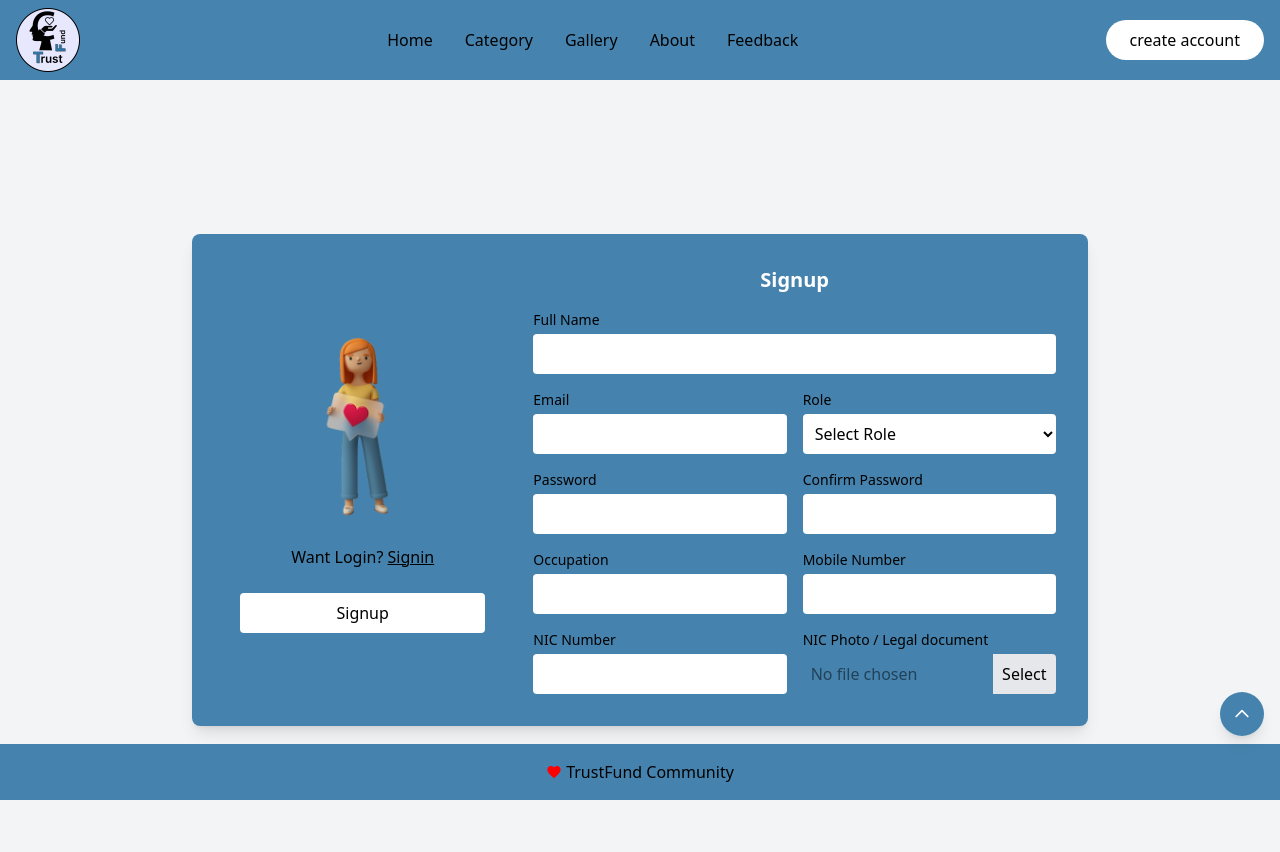
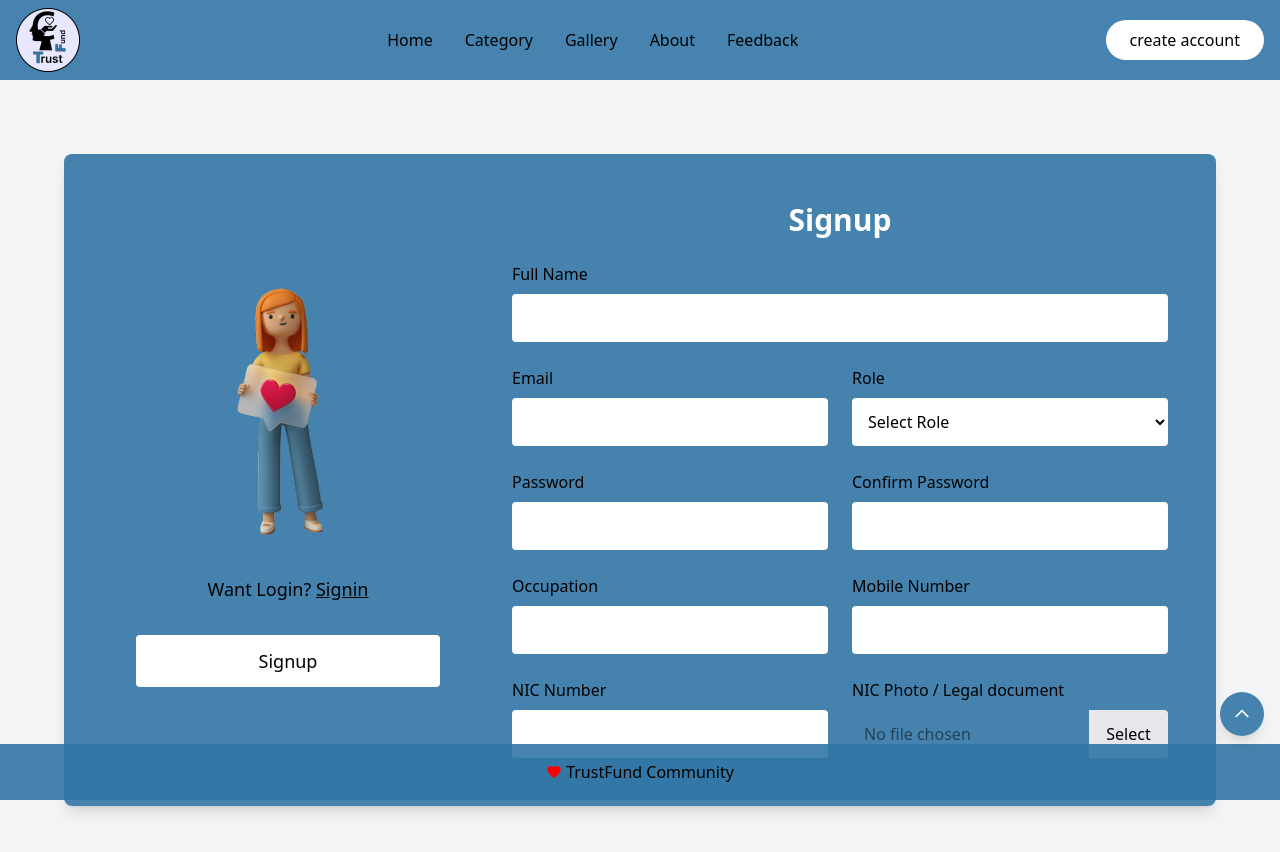
Before and after one commit to binathlaknaka/TrustFund-Frontend, a React (Vite) app: page /signin in a window 1280 px wide. Both pictures are taken after a click on the button "Signup". Shown: the top 852 px of the page. Built offline with nearby package versions, Linux system fonts and the light colour scheme.

Commit message:
Sign In + Sign Up Update

```diff
--- a/src/components/AuthComponents.jsx
+++ b/src/components/AuthComponents.jsx
@@ -34,62 +34,73 @@ export function SignUp() {
 
   return (
     <div className="flex justify-center items-center min-h-screen bg-gray-100 text-black">
-      <div style={{ backgroundColor: '#3276A6E5' }} className="rounded-lg p-8 w-full max-w-4xl flex flex-col md:flex-row shadow-lg">
+      <div
+        style={{ backgroundColor: '#3276A6E5' }}
+        className="rounded-lg p-12 w-full max-w-6xl flex flex-col md:flex-row shadow-lg"
+      >
         {/* Left Section with Image */}
-        <div className="flex flex-col items-center justify-center md:w-1/3 p-4">
+        <div className="flex flex-col items-center justify-center md:w-1/3 p-6">
           <img
             src={SignUpImage}
             alt="Girl with heart"
-            className="w-40 mb-4"
+            className="w-56 mb-6"
           />
-          <p className="text-center mt-2">
+          <p className="text-center mt-2 text-lg"> {/* Added text-lg */}
             Want Login? <button onClick={() => navigate('/signin')} className="underline">Signin</button>
           </p>
           <button
             onClick={handleSubmit}
-            className="mt-6 bg-white font-medium py-2 px-6 rounded w-full"
+            className="mt-8 bg-white font-medium py-3 px-8 rounded w-full text-lg"
           >
             Signup
           </button>
         </div>
 
         {/* Right Section with Form */}
-        <div className="md:w-2/3 md:pl-8">
-          <h2 className="text-white text-xl font-bold mb-4 flex justify-center md:text-right">Signup</h2>
+        <div className="md:w-2/3 md:pl-12">
+          <h2 className="text-white text-3xl font-bold mb-6 flex justify-center md:text-right">
+            Signup
+          </h2>
 
           <form onSubmit={handleSubmit}>
-            <div className="grid grid-cols-1 md:grid-cols-2 gap-4">
+            <div className="grid grid-cols-1 md:grid-cols-2 gap-6">
               <div className="col-span-2">
-                <label className="block text-sm mb-1">Full Name</label>
+                <label className="block text-base mb-2">
+                  Full Name
+                </label>
                 <input
                   type="text"
                   name="fullName"
                   value={formData.fullName}
                   onChange={handleChange}
-                  className="w-full p-2 rounded bg-white text-black"
+                  className="w-full p-3 rounded bg-white text-black text-base"
                   required
                 />
               </div>
 
               <div>
-                <label className="block text-sm mb-1">Email</label>
+                <label className="block text-base mb-2">
+                  Email
+                </label>
                 <input
                   type="email"
                   name="email"
                   value={formData.email}
                   onChange={handleChange}
-                  className="w-full p-2 rounded bg-white text-black"
+                  className="w-full p-3 rounded bg-white text-black text-base"
                   required
                 />
               </div>
 
               <div>
-                <label className="block text-sm mb-1">Role</label>
+                <label className="block text-base mb-2">
+                  Role
+                </label>
                 <select
                   name="role"
                   value={formData.role}
                   onChange={handleChange}
-                  className="w-full p-2 rounded bg-white text-black"
+                  className="w-full p-3 rounded bg-white text-black text-base"
                   required
                 >
                   <option value="">Select Role</option>
@@ -99,73 +110,85 @@ export function SignUp() {
               </div>
 
               <div>
-                <label className="block text-sm mb-1">Password</label>
+                <label className="block text-base mb-2">
+                  Password
+                </label>
                 <input
                   type="password"
                   name="password"
                   value={formData.password}
                   onChange={handleChange}
-                  className="w-full p-2 rounded bg-white text-black"
+                  className="w-full p-3 rounded bg-white text-black text-base"
                   required
                 />
               </div>
 
               <div>
-                <label className="block text-sm mb-1">Confirm Password</label>
+                <label className="block text-base mb-2">
+                  Confirm Password
+                </label>
                 <input
                   type="password"
                   name="confirmPassword"
                   value={formData.confirmPassword}
                   onChange={handleChange}
-                  className="w-full p-2 rounded bg-white text-black"
+                  className="w-full p-3 rounded bg-white text-black text-base"
                   required
                 />
               </div>
 
               <div>
-                <label className="block text-sm mb-1">Occupation</label>
+                <label className="block text-base mb-2">
+                  Occupation
+                </label>
                 <input
                   type="text"
                   name="occupation"
                   value={formData.occupation}
                   onChange={handleChange}
-                  className="w-full p-2 rounded bg-white text-black"
+                  className="w-full p-3 rounded bg-white text-black text-base"
                 />
               </div>
 
               <div>
-                <label className="block text-sm mb-1">Mobile Number</label>
+                <label className="block text-base mb-2">
+                  Mobile Number
+                </label>
                 <input
                   type="tel"
                   name="mobileNumber"
                   value={formData.mobileNumber}
                   onChange={handleChange}
-                  className="w-full p-2 rounded bg-white text-black"
+                  className="w-full p-3 rounded bg-white text-black text-base"
                 />
               </div>
 
               <div>
-                <label className="block text-sm mb-1">NIC Number</label>
+                <label className="block text-base mb-2">
+                  NIC Number
+                </label>
                 <input
                   type="text"
                   name="nicNumber"
                   value={formData.nicNumber}
                   onChange={handleChange}
-                  className="w-full p-2 rounded bg-white text-black"
+                  className="w-full p-3 rounded bg-white text-black text-base"
                 />
               </div>
 
               <div>
-                <label className="block text-sm mb-1">NIC Photo / Legal document</label>
+                <label className="block text-base mb-2">
+                  NIC Photo / Legal document
+                </label>
                 <div className="flex">
                   <input
                     type="text"
-                    className="w-3/4 p-2 rounded-l"
+                    className="w-3/4 p-3 rounded-l text-base"
                     placeholder="No file chosen"
                     readOnly
                     value={formData.nicDocument ? formData.nicDocument.name : ''}
                   />
-                  <label className="w-1/4 bg-gray-200 text-center p-2 rounded-r cursor-pointer">
+                  <label className="w-1/4 bg-gray-200 text-center p-3 rounded-r cursor-pointer text-base">
                     Select
                     <input
                       type="file"
@@ -206,19 +229,26 @@ export function SignIn() {
 
   return (
     <div className="flex justify-center items-center min-h-screen bg-gray-100 text-black">
-      <div style={{ backgroundColor: '#3276A6E5' }} className="ounded-lg p-8 w-full max-w-3xl flex flex-col md:flex-row shadow-lg">
+      <div
+        style={{ backgroundColor: '#3276A6E5' }}
+        className="rounded-lg p-12 w-full max-w-5xl flex flex-col md:flex-row shadow-lg"
+      >
         {/* Left Section with Form */}
-        <div className="md:w-1/2 pr-0 md:pr-6">
-          <h2 className="text-white text-xl font-bold mb-6 text-center md:text-left">Signin</h2>
+        <div className="md:w-1/2 pr-0 md:pr-8">
+          <h2 className="text-white text-3xl font-bold mb-6 text-center md:text-left">
+            Signin
+          </h2>
 
-          <form onSubmit={handleSubmit} className="space-y-4">
+          <form onSubmit={handleSubmit} className="space-y-6">
             <div>
-              <label className="block text-sm mb-1">Role</label>
+              <label className="block text-base mb-2">
+                Role
+              </label>
               <select
                 name="role"
                 value={formData.role}
                 onChange={handleChange}
-                className="w-full p-2 rounded bg-white text-black"
+                className="w-full p-3 rounded bg-white text-black text-base"
                 required
               >
                 <option value="">Select Role</option>
@@ -228,36 +258,42 @@ export function SignIn() {
             </div>
 
             <div>
-              <label className="block text-sm mb-1">Email</label>
+              <label className="block text-base mb-2">
+                Email
+              </label>
               <input
                 type="email"
                 name="email"
                 value={formData.email}
                 onChange={handleChange}
-                className="w-full p-2 rounded bg-white text-black"
+                className="w-full p-3 rounded bg-white text-black text-base"
                 required
               />
             </div>
 
             <div>
-              <label className="block text-sm mb-1">Password</label>
+              <label className="block text-base mb-2">
+                Password
+              </label>
               <input
                 type="password"
                 name="password"
                 value={formData.password}
                 onChange={handleChange}
-                className="w-full p-2 rounded bg-white text-black"
+                className="w-full p-3 rounded bg-white text-black text-base"
                 required
               />
             </div>
 
             <div className="text-center md:text-left">
-              <a href="#" className=" text-sm">Can't signin? Forgot password</a>
+              <a href="#" className="text-base">
+                Can't signin? Forgot password
+              </a>
             </div>
 
             <button
               type="submit"
-              className="w-full bg-white text-black font-medium py-2 px-4 rounded"
+              className="w-full bg-white text-black font-medium py-3 px-4 rounded text-lg"
             >
               Signin
             </button>
@@ -265,14 +301,14 @@ export function SignIn() {
         </div>
 
         {/* Right Section with Image */}
-        <div className="md:w-1/2 flex flex-col items-center justify-center mt-6 md:mt-0">
+        <div className="md:w-1/2 flex flex-col items-center justify-center mt-8 md:mt-0">
           <img
             src={SignInImage}
             alt="Donation box with hand"
-            className="w-48 h-auto"
+            className="w-64 h-auto"
           />
-          <div className="mt-4 text-center">
-            <p className="text-black">
+          <div className="mt-6 text-center">
+            <p className="text-black text-lg">
               No Account? <button onClick={() => navigate('/signup')} className="underline">Signup</button>
             </p>
           </div>
```
